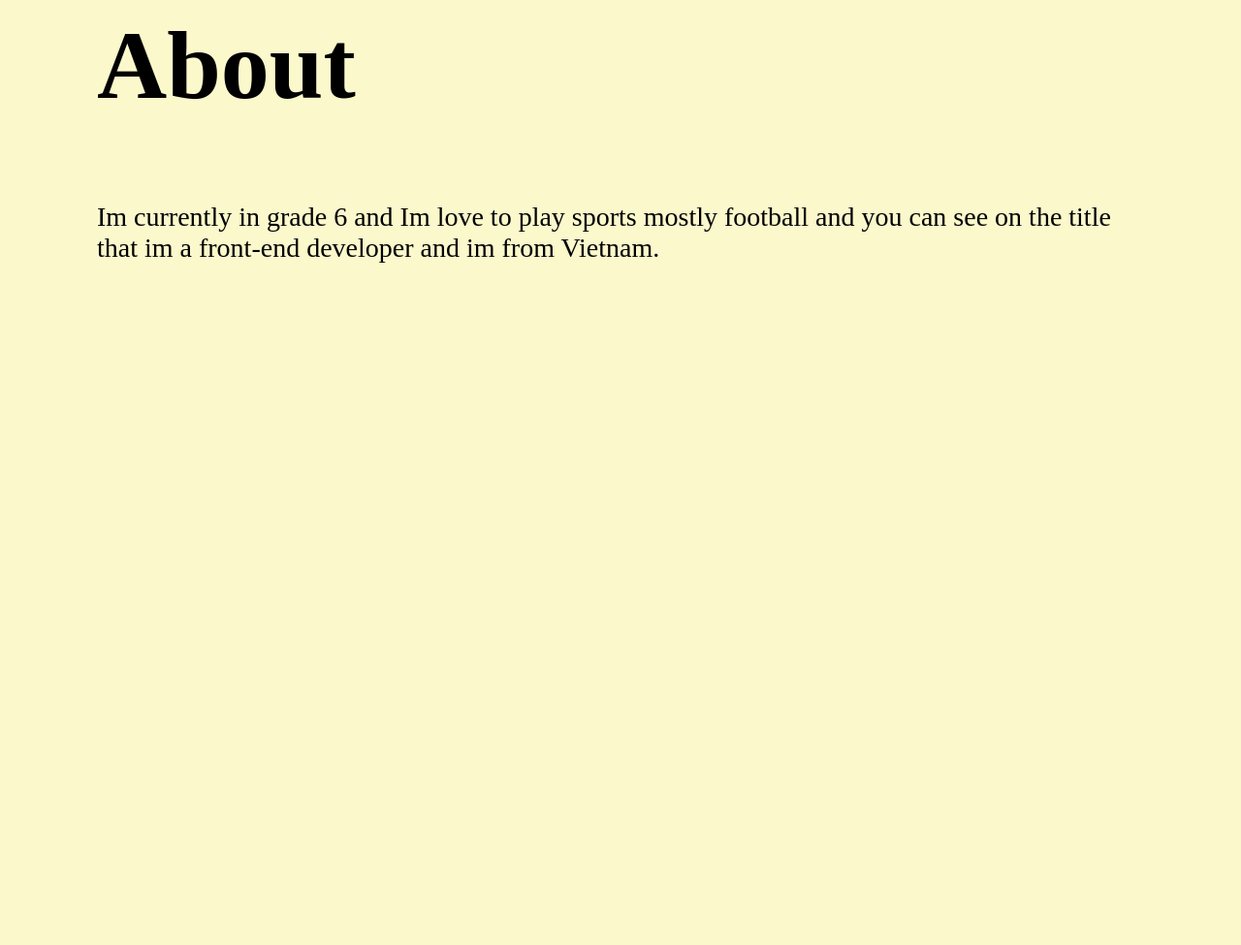
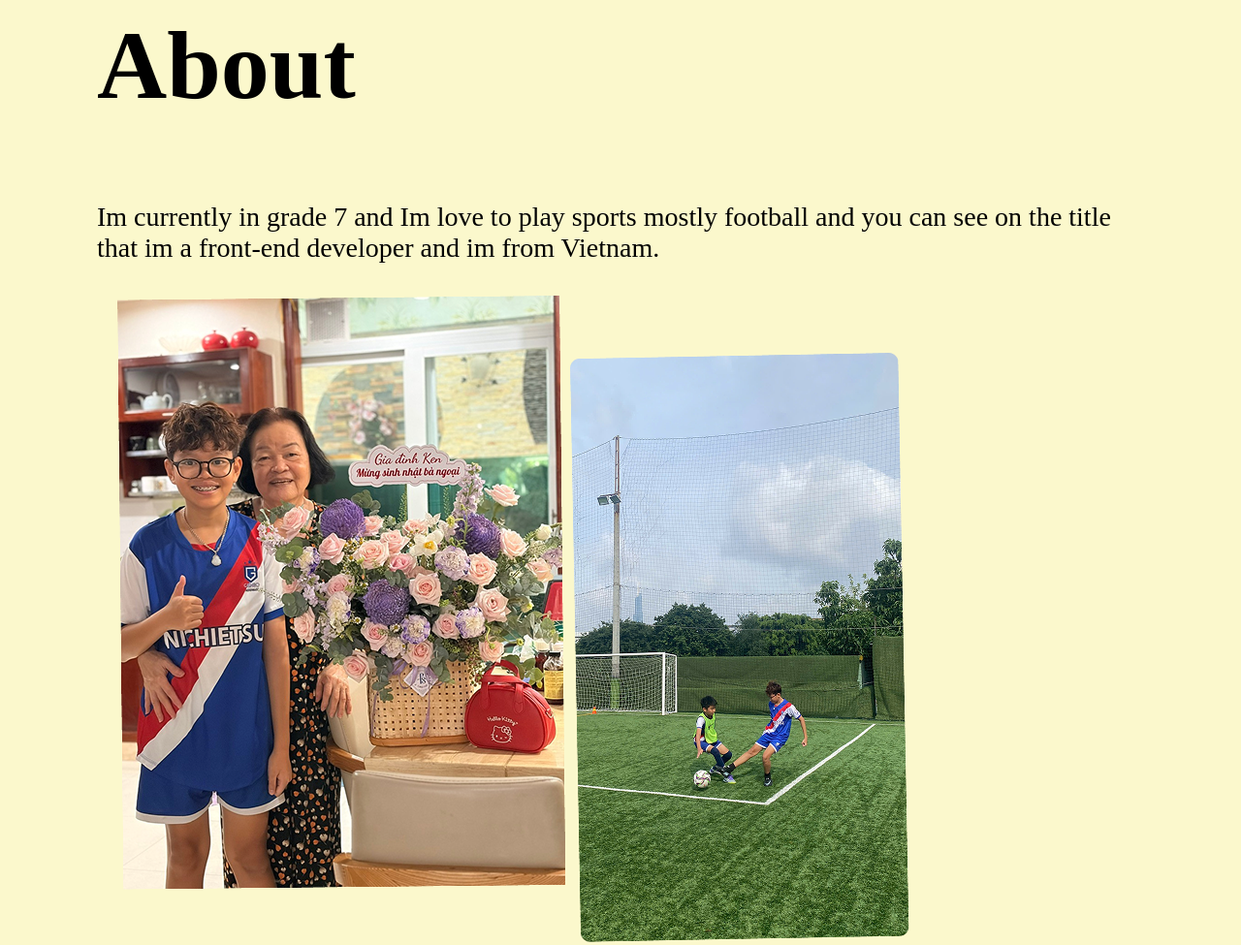
Before and after one commit to phuongluong1126/kelvin-web, a plain HTML site: page index.html in a window 1280 px wide. Shown: the part 721-1696 px from the top of the page at 97% size. Before the commit the page ends 1021 px from the top, so only its background shows below. Drawn offline with Linux system fonts and the light colour scheme; a web font is replaced by a local one.

Commit message:
add new image

```diff
--- a/index.html
+++ b/index.html
@@ -34,7 +34,10 @@
     </section>
     <section id = "about">
         <h1>About</h1>
-        <p>Im currently in grade 6 and Im love to play sports mostly football and you can see on the title that im a front-end developer and im from Vietnam.</p>
+        <p>Im currently in grade 7 and Im love to play sports mostly football and you can see on the title that im a front-end developer and im from Vietnam.</p>
+        <img src="image 2.png" alt="Kelvin2">
+        <img src="image 1.png" alt="Kelvin3">
+        <img src="image 3.png" alt="Kelvin4">
     </section>
     </main>
 </body>
```
Also changed, not shown: image 1.png (added), image 2.png (added), image 3.png (added).
